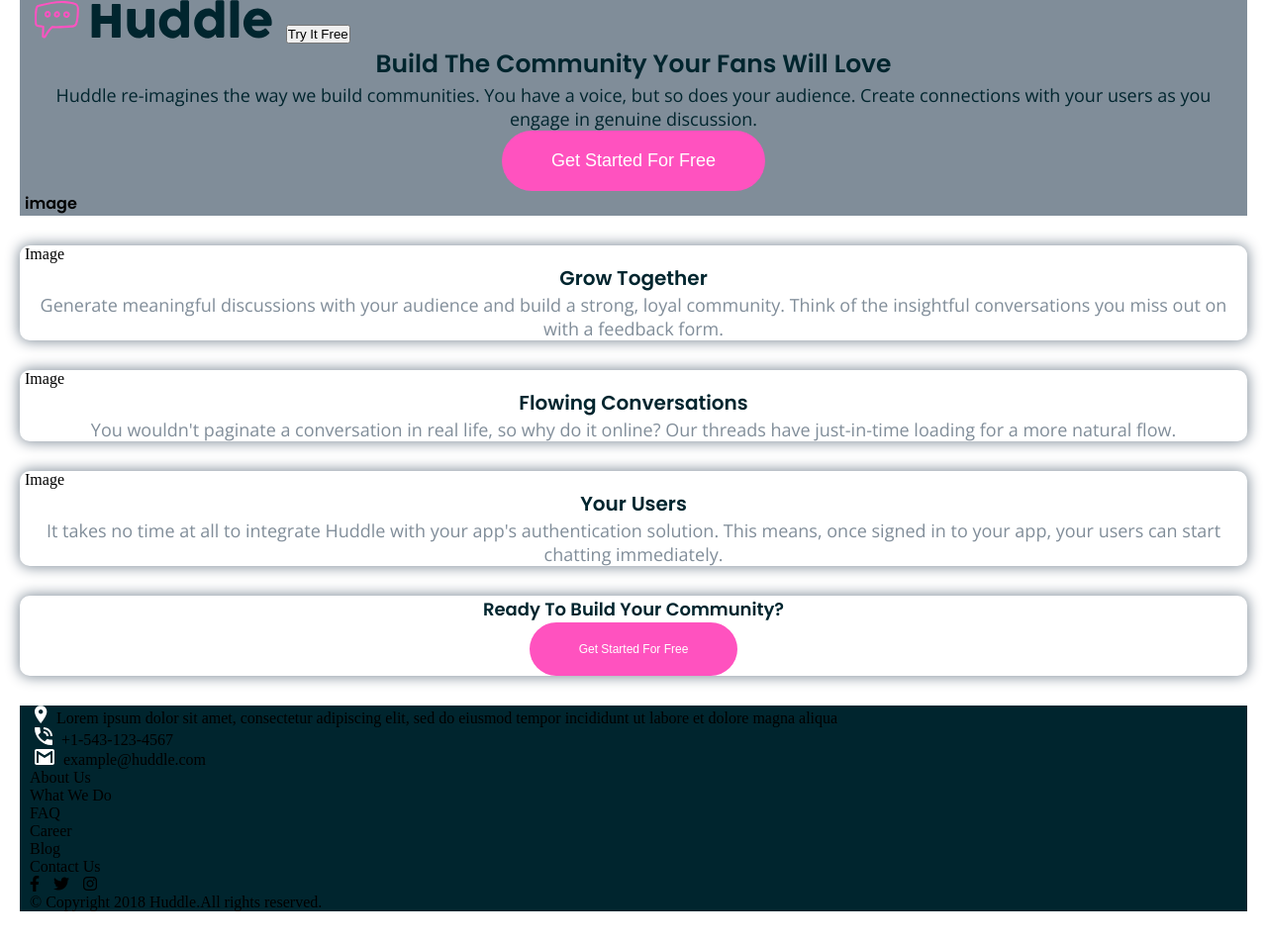
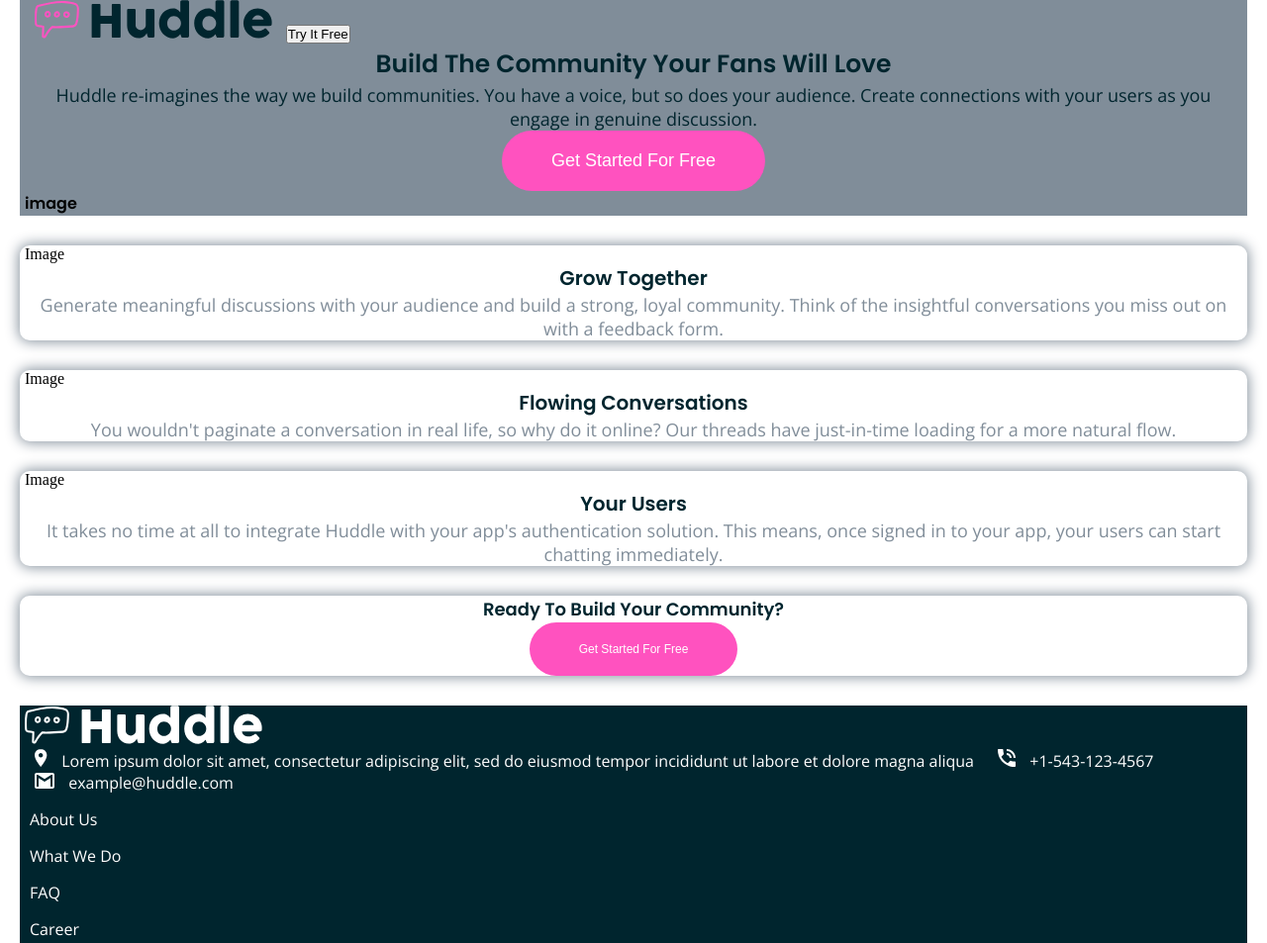
Before and after one commit to BC-MAY-21-ROR/kata-01-diseno-web-k1-ca-reilero-11, a website: page index.html in a window 1280 px wide. Shown: the top 953 px of the page at 99% size. Before the commit the page ends 921 px from the top, so only its background shows below. Drawn offline with nearby package versions, Linux system fonts and the light colour scheme.

Commit message:
-Styles Footer
-Add wght  html
-Change p to span
-Change Colors
-Change Color Icons and Logo

```diff
--- a/index.html
+++ b/index.html
@@ -16,7 +16,7 @@
     <link rel="preconnect" href="https://fonts.googleapis.com" />
     <link rel="preconnect" href="https://fonts.gstatic.com" crossorigin />
     <link
-      href="https://fonts.googleapis.com/css2?family=Open+Sans:wght@400;700&family=Poppins:wght@600&display=swap"
+      href="https://fonts.googleapis.com/css2?family=Open+Sans:wght@300;400;700&family=Poppins:wght@600&display=swap"
       rel="stylesheet"
     />
 
@@ -87,22 +87,23 @@
       </div>
 
       <div class="footer">
-        <div class="title"></div>
+        <img src="images/logo.svg" alt="" />
         <div class="info">
-          <div>
+          <div class="info-details">
             <img src="images/icon-location.svg" alt="" />
-            Lorem ipsum dolor sit amet, consectetur adipiscing elit, sed do
-            eiusmod tempor incididunt ut labore et dolore magna aliqua
+            <span>
+              Lorem ipsum dolor sit amet, consectetur adipiscing elit, sed do eiusmod tempor incididunt ut labore et dolore magna aliqua
+            </span>
           </div>
 
-          <div>
+          <div class="info-details">
             <img src="images/icon-phone.svg" alt="" />
-            +1-543-123-4567
+            <span>+1-543-123-4567</span>
           </div>
 
-          <div>
+          <div class="info-details">
             <img src="images/icon-email.svg" alt="" />
-            example@huddle.com
+            <span>example@huddle.com</span>
           </div>
         </div>
 
--- a/styles.scss
+++ b/styles.scss
@@ -20,6 +20,10 @@
 * {
   margin: 0 5px;
   padding: 0;
+}
+
+p {
+  color: white;
 }
 
 .grid-container {
@@ -89,4 +93,32 @@
 
 .footer {
   background-color: $verydarkcyan;
+  font-family: $font-Sans;
+
+  .info-details {
+    display: inline-block;
+    font-size: $font-size - 2px;
+    font-weight: 200;
+    span {
+      color: white;
+    }
+  }
+
+  .links {
+    font-weight: 400;
+    margin-bottom: 30px;
+    p {
+      margin-top: 15px;
+    }
+  }
+
+  .copyright {
+    text-align: center;
+    font-size: 10px;
+    margin: 30px 0;
+  }
+
+  img, i {
+    filter:  brightness(0) invert(1);
+  }
 }
```
Also changed, not shown: styles/styles.css, 1 other file.
